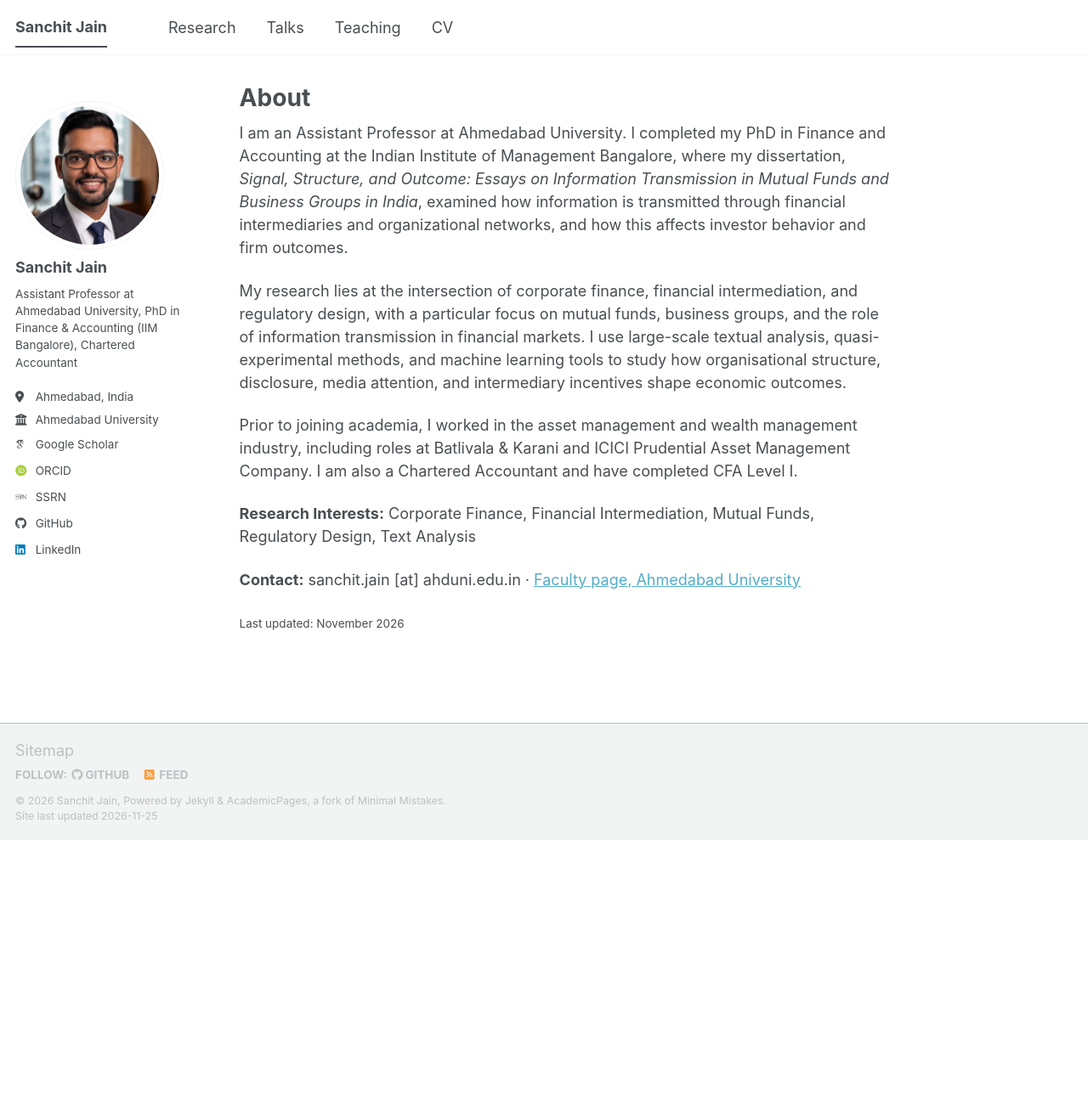
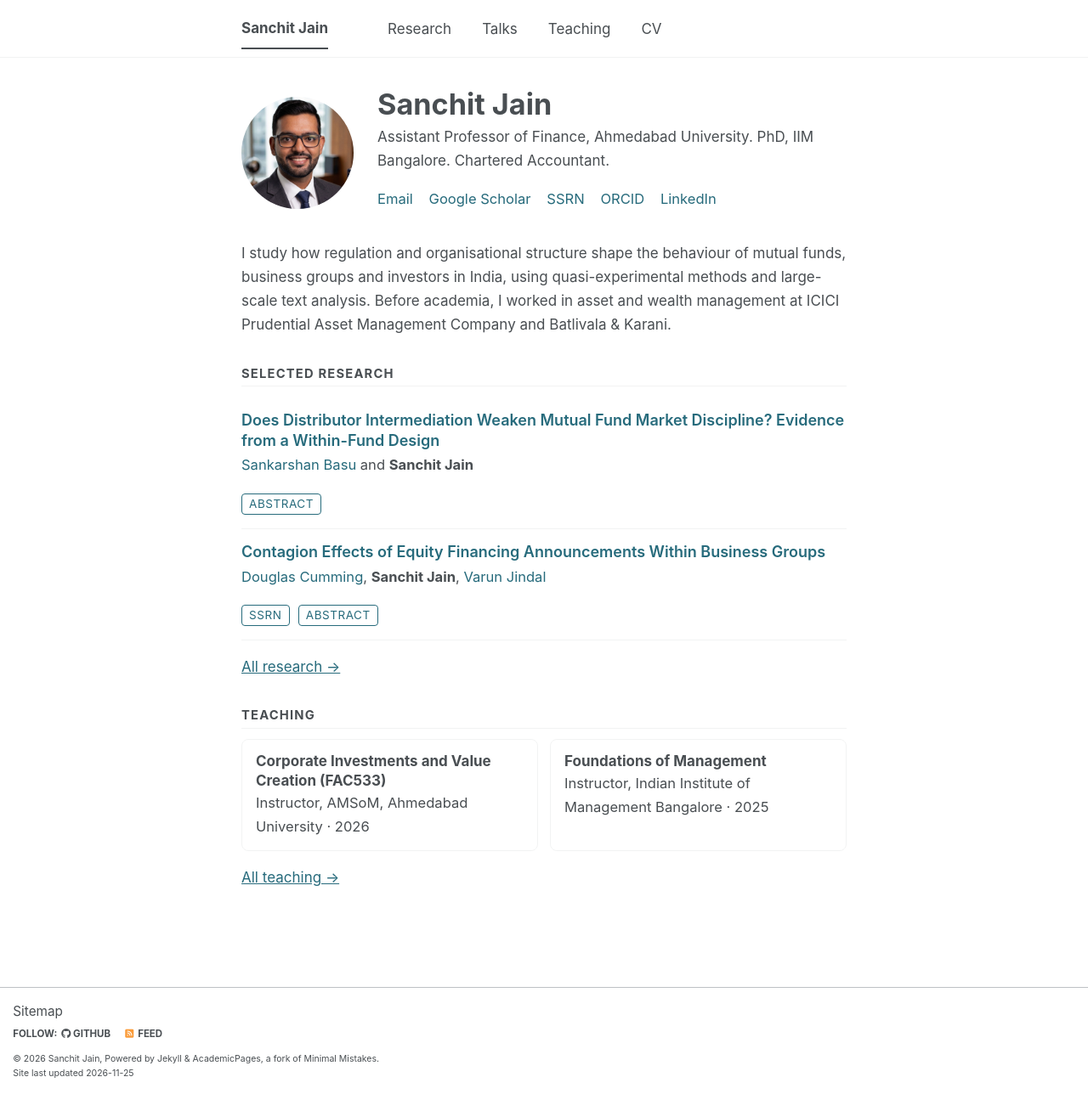
Before and after one commit to casanchitjain/casanchitjain.github.io, a Jekyll site: the page built from _pages/about.md, in a window 1280 px wide and 1288 px high. Shown: the whole window at 85% size. Built offline with Jekyll 4.4.1, drawn with Linux system fonts in a browser that asks for light colours; some web fonts are replaced; a script bundle is joined from its source files by our own code; library files that are not in the unit come from our copies.

Commit message:
Redesign to a clean single-column layout
Drop the sidebar, add a home hero with selected research and teaching
cards, restyle paper rows and section headings, darken link and muted
text colours to meet contrast requirements, and tidy CV headings and
capstone entries.

```diff
--- /dev/null
+++ b/_layouts/home.html
@@ -0,0 +1,31 @@
+---
+layout: default
+---
+
+{% include base_path %}
+
+<div id="main" role="main">
+  <div class="home">
+    <div class="hero">
+      <img src="{{ '/images/profile.png' | prepend: base_path }}" alt="Portrait of {{ site.author.name }}" fetchpriority="high">
+      <div>
+        <h1 class="hero__name">{{ site.author.name }}</h1>
+        <p class="hero__tagline">{{ page.tagline }}</p>
+        <p class="hero__links">
+          <a href="#" class="obf-email" data-u="sanchit.jain" data-d="ahduni.edu.in">Email</a>
+          {% if site.author.googlescholar %}<a href="{{ site.author.googlescholar }}">Google Scholar</a>{% endif %}
+          {% if site.author.ssrn %}<a href="{{ site.author.ssrn }}">SSRN</a>{% endif %}
+          {% if site.author.orcid %}<a href="{{ site.author.orcid }}">ORCID</a>{% endif %}
+          {% if site.author.linkedin %}<a href="https://www.linkedin.com/in/{{ site.author.linkedin }}">LinkedIn</a>{% endif %}
+        </p>
+      </div>
+    </div>
+    {{ content }}
+  </div>
+</div>
+
+<script>
+document.querySelectorAll('.obf-email').forEach(function (a) {
+  a.href = 'mailto:' + a.dataset.u + '@' + a.dataset.d;
+});
+</script>
--- a/_pages/about.md
+++ b/_pages/about.md
@@ -1,20 +1,29 @@
 ---
 permalink: /
-title: "About"
-author_profile: true
+title: "Sanchit Jain"
+layout: home
+tagline: "Assistant Professor of Finance, Ahmedabad University. PhD, IIM Bangalore. Chartered Accountant."
 redirect_from:
   - /about/
   - /about.html
 ---
 
-I am an Assistant Professor at Ahmedabad University. I completed my PhD in Finance and Accounting at the Indian Institute of Management Bangalore, where my dissertation, *Signal, Structure, and Outcome: Essays on Information Transmission in Mutual Funds and Business Groups in India*, examined how information is transmitted through financial intermediaries and organizational networks, and how this affects investor behavior and firm outcomes.
+I study how regulation and organisational structure shape the behaviour of mutual funds, business groups and investors in India, using quasi-experimental methods and large-scale text analysis. Before academia, I worked in asset and wealth management at ICICI Prudential Asset Management Company and Batlivala & Karani.
 
-My research lies at the intersection of corporate finance, financial intermediation, and regulatory design, with a particular focus on mutual funds, business groups, and the role of information transmission in financial markets. I use large-scale textual analysis, quasi-experimental methods, and machine learning tools to study how organisational structure, disclosure, media attention, and intermediary incentives shape economic outcomes.
+## Selected research
 
-Prior to joining academia, I worked in the asset management and wealth management industry, including roles at Batlivala & Karani and ICICI Prudential Asset Management Company. I am also a Chartered Accountant and have completed CFA Level I.
+{% for post in site.publications reversed %}{% if post.selected %}
+  {% include archive-single.html show_excerpt=false show_citation=false show_links=false show_abstract=true %}
+{% endif %}{% endfor %}
 
-**Research Interests:** Corporate Finance, Financial Intermediation, Mutual Funds, Regulatory Design, Text Analysis
+[All research →](/research/)
 
-**Contact:** sanchit.jain [at] ahduni.edu.in · [Faculty page, Ahmedabad University](https://ahduni.edu.in/faculty/sanchit-jain/)
+## Teaching
 
-<small>Last updated: {{ site.time | date: "%B %Y" }}</small>
+<div class="cards">
+{% assign courses = site.teaching | sort: "date" | reverse %}{% for c in courses limit:2 %}
+  <a class="card" href="{{ c.url }}"><b>{{ c.title }}</b><span>{{ c.type }}, {{ c.venue }} · {{ c.date | date: "%Y" }}</span></a>
+{% endfor %}
+</div>
+
+[All teaching →](/teaching/)
--- /dev/null
+++ b/_sass/layout/_clean.scss
@@ -0,0 +1,222 @@
+/* ==========================================================================
+   CLEAN SINGLE-COLUMN LAYOUT (overrides the theme's sidebar layout)
+   ========================================================================== */
+
+$clean-width: 760px;
+
+body {
+  font-size: 17px;
+  line-height: 1.65;
+}
+
+.masthead__inner-wrap {
+  max-width: $clean-width;
+  padding: 0.6em 24px;
+}
+
+/* No sidebar: profile lives in the home-page hero */
+.sidebar {
+  display: none !important;
+}
+
+body #main {
+  max-width: $clean-width;
+  margin: 2em auto 0;
+  padding: 0 24px 60px;
+}
+
+body .page,
+body .archive,
+body .home {
+  float: none;
+  width: 100%;
+  margin: 0;
+  padding: 0;
+}
+
+body .page__inner-wrap,
+body .page__content {
+  float: none;
+  width: 100%;
+  margin: 0;
+  padding: 0;
+}
+
+/* Headings */
+body h1,
+body .page__title {
+  font-size: 1.8rem;
+  line-height: 1.2;
+  margin: 0 0 0.4em;
+}
+
+body .archive > h2,
+body .page__content > h2,
+body .home > h2 {
+  margin: 2.4em 0 0.8em;
+  padding-bottom: 0.35em;
+  border-bottom: 1px solid var(--global-border-color);
+  font-size: 0.82rem;
+  font-weight: 700;
+  letter-spacing: 0.08em;
+  text-transform: uppercase;
+  color: var(--global-text-color-light);
+}
+
+/* Entries (papers, courses, talks) */
+body .archive__item-title {
+  margin: 0;
+  padding: 0;
+  border: 0;
+  font-size: 1rem;
+  font-weight: 600;
+  letter-spacing: normal;
+  text-transform: none;
+  line-height: 1.35;
+  color: var(--global-text-color);
+
+  a {
+    text-decoration: none;
+  }
+}
+
+body .archive__item {
+  margin: 0;
+  padding: 0.9em 0;
+  border-bottom: 1px solid var(--global-border-color);
+
+  p {
+    margin: 0.2em 0 0;
+  }
+}
+
+.paper-authors,
+.paper-venue {
+  font-size: 0.92rem;
+  color: var(--global-text-color-light);
+
+  a {
+    text-decoration: none;
+  }
+}
+
+.paper-venue {
+  font-style: italic;
+}
+
+.paper-btns {
+  margin-top: 0.5em;
+}
+
+.paper-btns a.paper-btn,
+.paper-btn,
+.paper-abstract summary {
+  display: inline-block;
+  margin: 0 0.4em 0 0;
+  padding: 0 0.6em;
+  border: 1px solid var(--global-link-color);
+  border-radius: 4px;
+  font-size: 0.75rem;
+  letter-spacing: 0.04em;
+  text-transform: uppercase;
+  text-decoration: none;
+  color: var(--global-link-color);
+  cursor: pointer;
+  list-style: none;
+}
+
+.paper-abstract {
+  display: inline;
+
+  summary::-webkit-details-marker {
+    display: none;
+  }
+
+  &[open] summary {
+    background: var(--global-link-color);
+    color: var(--global-bg-color);
+  }
+
+  p {
+    display: block;
+    margin: 0.7em 0 0;
+    font-size: 0.92rem;
+    line-height: 1.55;
+    color: var(--global-text-color);
+  }
+}
+
+/* Home hero */
+.hero {
+  display: flex;
+  gap: 28px;
+  align-items: center;
+  margin-bottom: 1.6em;
+
+  img {
+    width: 132px;
+    height: 132px;
+    border-radius: 50%;
+    object-fit: cover;
+  }
+
+  &__name {
+    margin: 0 0 0.1em;
+    font-size: 1.9rem;
+  }
+
+  &__tagline {
+    margin: 0 0 0.6em;
+    color: var(--global-text-color-light);
+  }
+
+  &__links a {
+    margin-right: 14px;
+    font-size: 0.92rem;
+    text-decoration: none;
+  }
+}
+
+/* Teaching cards */
+.cards {
+  display: grid;
+  grid-template-columns: 1fr 1fr;
+  gap: 14px;
+  margin-bottom: 1em;
+
+  .card {
+    display: block;
+    padding: 14px 16px;
+    border: 1px solid var(--global-border-color);
+    border-radius: 8px;
+    text-decoration: none;
+    color: var(--global-text-color);
+
+    b {
+      display: block;
+      line-height: 1.35;
+    }
+
+    span {
+      font-size: 0.92rem;
+      color: var(--global-text-color-light);
+    }
+  }
+}
+
+@media (max-width: 560px) {
+  .hero {
+    flex-direction: column;
+    align-items: flex-start;
+  }
+
+  .cards {
+    grid-template-columns: 1fr;
+  }
+}
+
+/* Footer */
+.page__footer {
+  background: transparent;
+  font-size: 0.85rem;
+}
--- a/_sass/theme/_default_light.scss
+++ b/_sass/theme/_default_light.scss
@@ -36,12 +36,12 @@ $sidebar-screen-min-width   : 1024px;
     --global-code-background-color      : #fafafa;
     --global-code-text-color            : #{$darker-gray};
     --global-fig-caption-color          : mix(#fff,  #{$dark-gray}, 25%);
-    --global-link-color                 : #52adc8;
-    --global-link-color-hover           : mix(#000, #2f7f93, 25%);
+    --global-link-color                 : #276b7c;
+    --global-link-color-hover           : mix(#000, #2f7f93, 45%);
     --global-link-color-visited         : mix(#fff, #2f7f93, 25%);
     --global-masthead-link-color        : #{$dark-gray};
     --global-masthead-link-color-hover  : mix(#000, #{$gray}, 25%);
     --global-text-color                 : #{$dark-gray};
-    --global-text-color-light           : #{$light-gray};
+    --global-text-color-light           : mix(#000, #{$gray}, 25%);
     --global-thead-color                : #{$lighter-gray};
 }
--- a/assets/css/main.scss
+++ b/assets/css/main.scss
@@ -36,6 +36,7 @@
     "layout/archive",
     "layout/sidebar",
     "layout/json_cv",
+    "layout/clean",
 
     "vendor/font-awesome/fontawesome",
     "vendor/font-awesome/solid",
```
Also changed, not shown: _pages/cv.md (+12 -23 lines), _sass/layout/_page.scss (line endings or trailing spaces).
